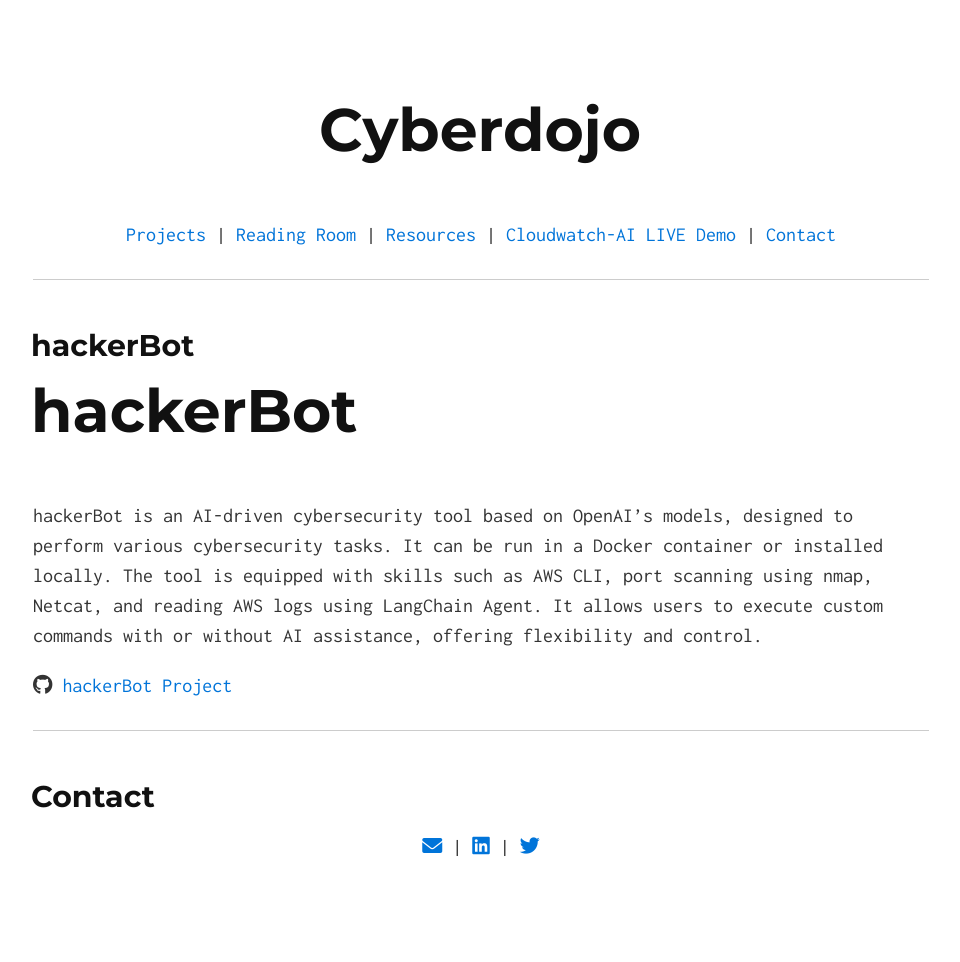
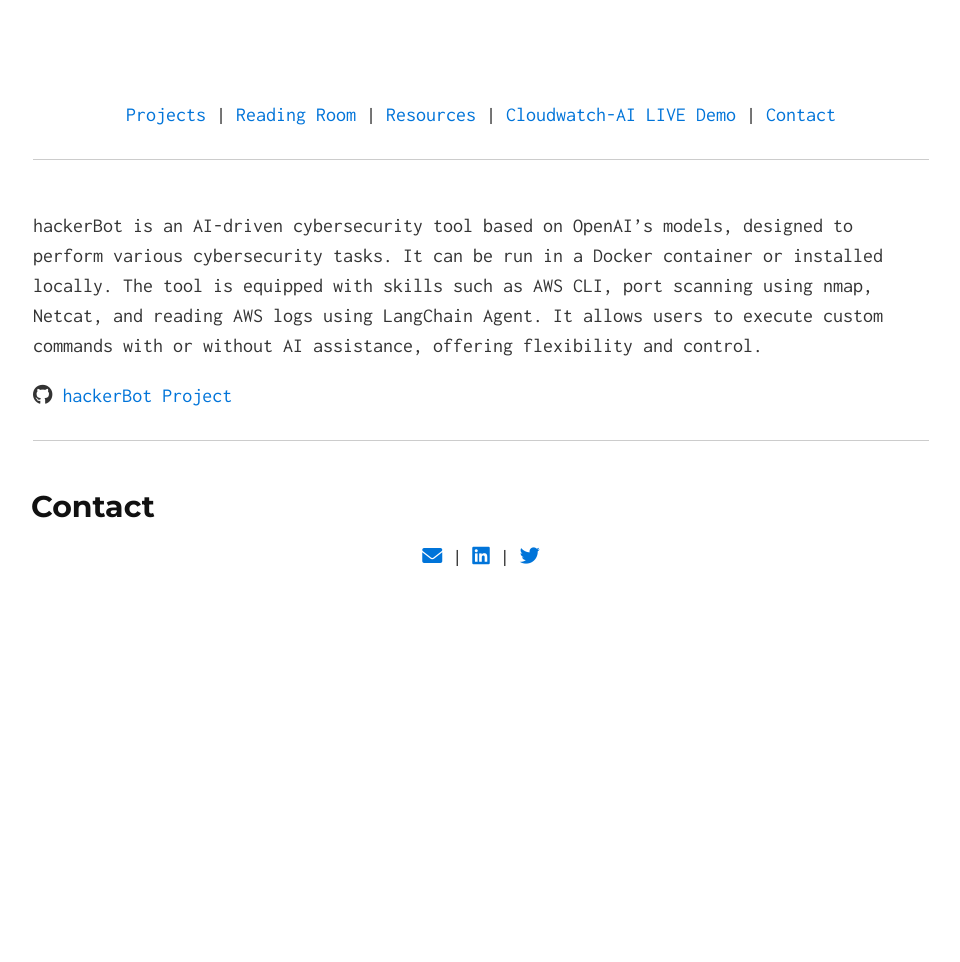
Before and after one commit to Ahmed-AG/cyberdojo-page, a Jekyll site: the page built from projects/hackerbot.md, in a window 1280 px wide. Shown: the whole page, without its empty margins (159-1119 px from the left). Built offline with Jekyll 4.4.1, drawn with Linux system fonts in a browser that asks for light colours; our own code applies the rules of GitHub Pages for plain Markdown files; after the commit the page ends 900 px from its top, so only the background shows below that.

Commit message:
update projects

```diff
--- a/_layouts/projects.html
+++ b/_layouts/projects.html
@@ -14,7 +14,7 @@
 </head>
 <body>
   <div style="width: 70%; margin-left: auto; margin-right: auto;">
-    <h1 style="text-align: center;"><a href="/">{{ site.tag_text }}</a></h1>
+    <!-- <h1 style="text-align: center;"><a href="/">{{ site.tag_text }}</a></h1> -->
     {% include menu.html %}
     <h2>{{ page.title }}</h2>
     {{ content }}
--- a/projects/hackerbot.md
+++ b/projects/hackerbot.md
@@ -2,7 +2,6 @@
 layout: projects
 ---
 
-# hackerBot
 hackerBot is an AI-driven cybersecurity tool based on OpenAI's models, designed to perform various cybersecurity tasks. It can be run in a Docker container or installed locally. The tool is equipped with skills such as AWS CLI, port scanning using nmap, Netcat, and reading AWS logs using LangChain Agent. It allows users to execute custom commands with or without AI assistance, offering flexibility and control.
 
 <i class="fab fa-github"></i> [hackerBot Project](https://github.com/Ahmed-AG/hackerbot){:target="_blank"}
```
